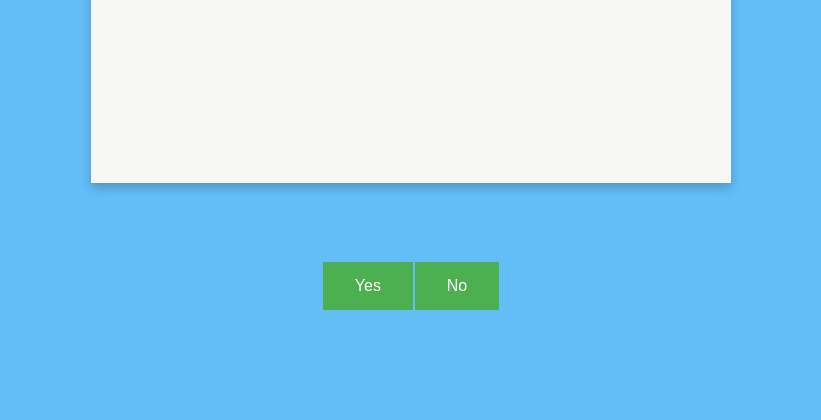
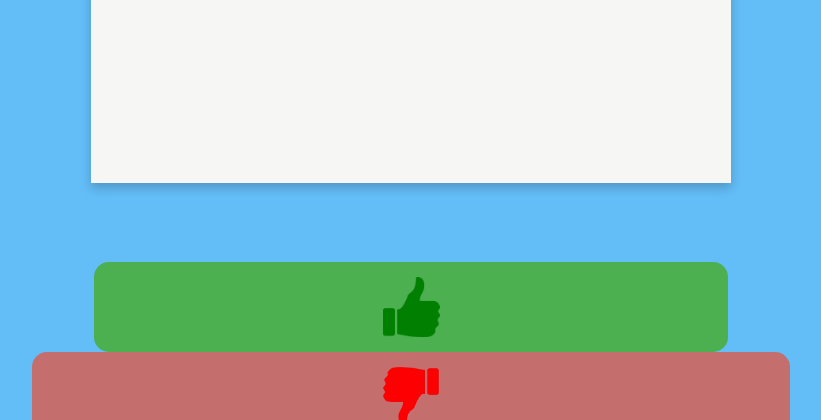
Before and after one commit to patrickhuang112/BudgetRoyale, a Django app: page /judge/ in a window 1280 px wide. Shown: the part 1160-1580 px from the top of the page, without its empty margins (229-1050 px from the left). Run offline with Django 3.2, Linux system fonts and the light colour scheme; some libraries are stand-ins or nearby versions.

Commit message:
like/dislike buttons

```diff
--- a/static/budgetroyale/styles/judge.css
+++ b/static/budgetroyale/styles/judge.css
@@ -1,8 +1,8 @@
 body {
-    margin : 0;
-    padding : 0;
+  margin: 0;
+  padding: 0;
   font-family: Arial;
-    background: rgba(255, 209, 214, .7);
+  background: rgba(255, 209, 214, 0.7);
 }
 
 h1 {
@@ -10,7 +10,8 @@ h1 {
 }
 
 button {
-    background-color: #4CAF50; /* Green */
+  background-color: #4caf50; /* Green */
+  border-radius: 15px 15px 15px 15px;
   border: none;
   color: white;
   padding: 15px 32px;
@@ -22,38 +23,45 @@ button {
 
 .buttons {
   position: absolute;
-    display : block;
+  display: block;
   margin-left: auto;
-    margin-right : auto;
-    width : 100%;
+  margin-right: auto;
+  width: 100%;
   top: 90%;
-    height : 10%;
+  height: 100%;
   text-align: center;
 }
 
+#dislike {
+  background-color: #c56e6e;
+}
 
-
-*, *:before, *:after {
+*,
+*:before,
+*:after {
   box-sizing: border-box;
   margin: 0;
   padding: 0;
 }
 
-html, body {
+html,
+body {
   font-size: 62.5%;
 }
 body {
-  background: #63BDF7;
+  background: #63bdf7;
   overflow: hidden;
 }
 
-
-*, *:before, *:after {
+*,
+*:before,
+*:after {
   box-sizing: border-box;
   margin: 0;
   padding: 0;
 }
-html, body {
+html,
+body {
   font-size: 62.5%;
 }
 body {
@@ -144,7 +152,7 @@ body {
   margin: 0 auto 1.5rem;
   border-radius: 50%;
   border: 0.5rem solid #fff;
-    background-image: url('//s3-us-west-2.amazonaws.com/s.cdpn.io/142996/profile/profile-512_5.jpg');
+  background-image: url("//s3-us-west-2.amazonaws.com/s.cdpn.io/142996/profile/profile-512_5.jpg");
   background-size: cover;
 }
 .demo__card__name {
--- a/templates/judge.html
+++ b/templates/judge.html
@@ -88,8 +88,8 @@
         </div>
       </div>
       <div class = buttons>
-        <button type = "button" id = "like">Yes</button>
-        <button type = "button" id = "dislike">No</button>
+        <button type = "button" id = "like"> <img src = "{% static "budgetroyale/images/up.png" %}"  width="10%" /></button>
+        <button type = "button" id = "dislike"><img src = "{% static "budgetroyale/images/no.png" %}"  " width="8%" /></button>
         </div>
     <script src="http://ajax.googleapis.com/ajax/libs/jquery/1.9.1/jquery.min.js"></script>
     <script>
```
Also changed, not shown: static/budgetroyale/images/no.png (added), static/budgetroyale/images/up.png (added). Lines whose indentation alone changed are shown as unchanged.
